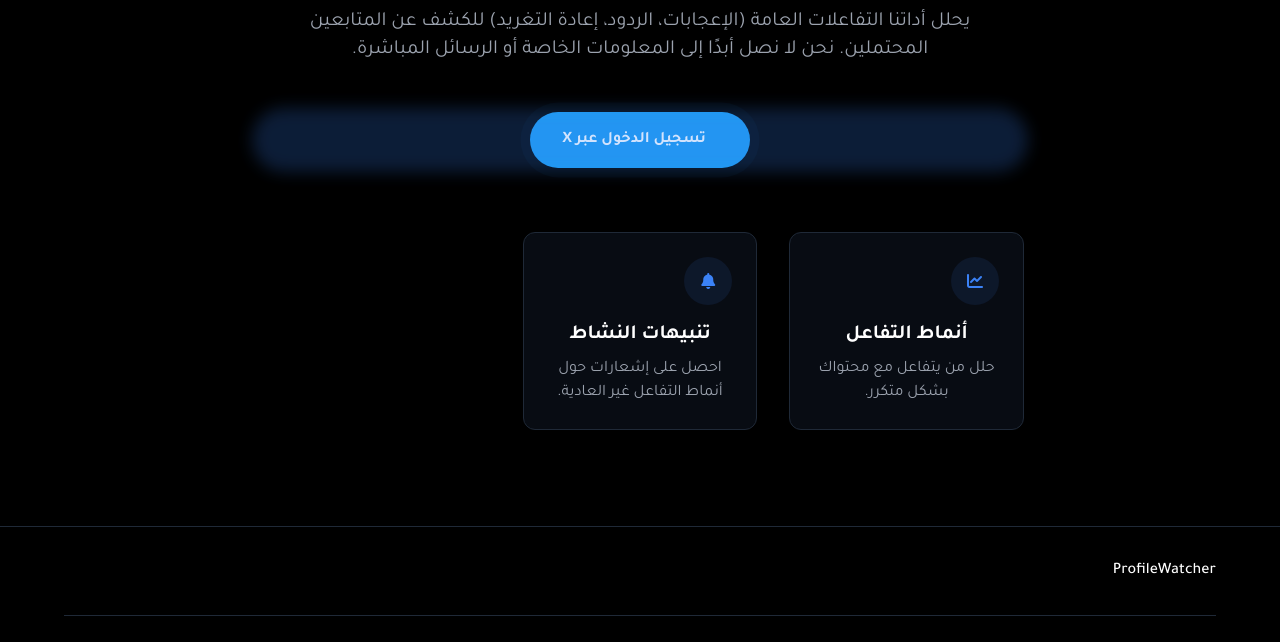
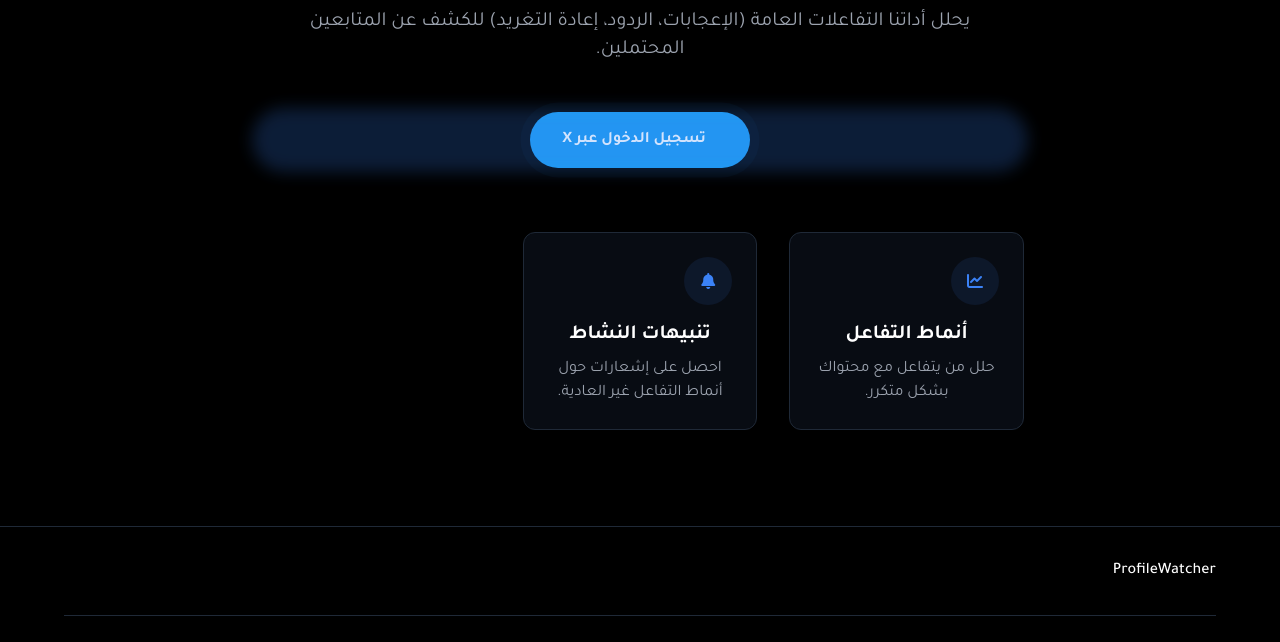
Before and after one commit to mnd911/ProfileWatcher, a website: page index.html in a window 1280 px wide. Shown: the part 293-935 px from the top of the page. Drawn offline with nearby package versions, Linux system fonts and the light colour scheme.

Commit message:
Update index.html

```diff
--- a/index.html
+++ b/index.html
@@ -94,7 +94,6 @@
                 </h1>
                 <p class="text-lg md:text-xl text-gray-400 mb-12 max-w-2xl mx-auto">
                     يحلل أداتنا التفاعلات العامة (الإعجابات، الردود، إعادة التغريد) للكشف عن المتابعين المحتملين.
-                    نحن لا نصل أبدًا إلى المعلومات الخاصة أو الرسائل المباشرة.
                 </p>
 
                 <!-- زر المصادقة -->
```
